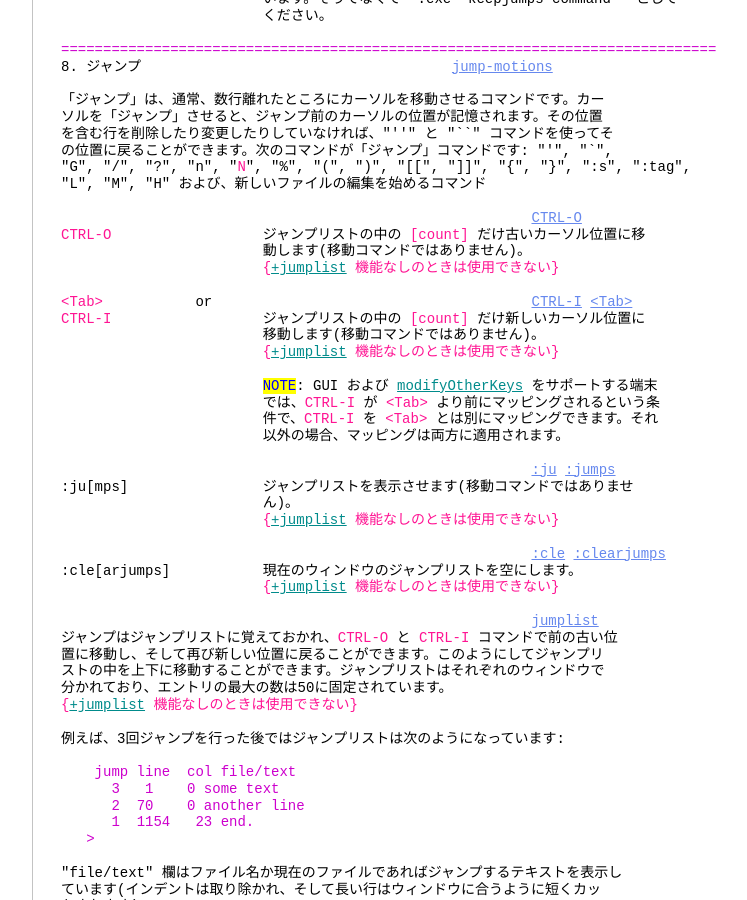
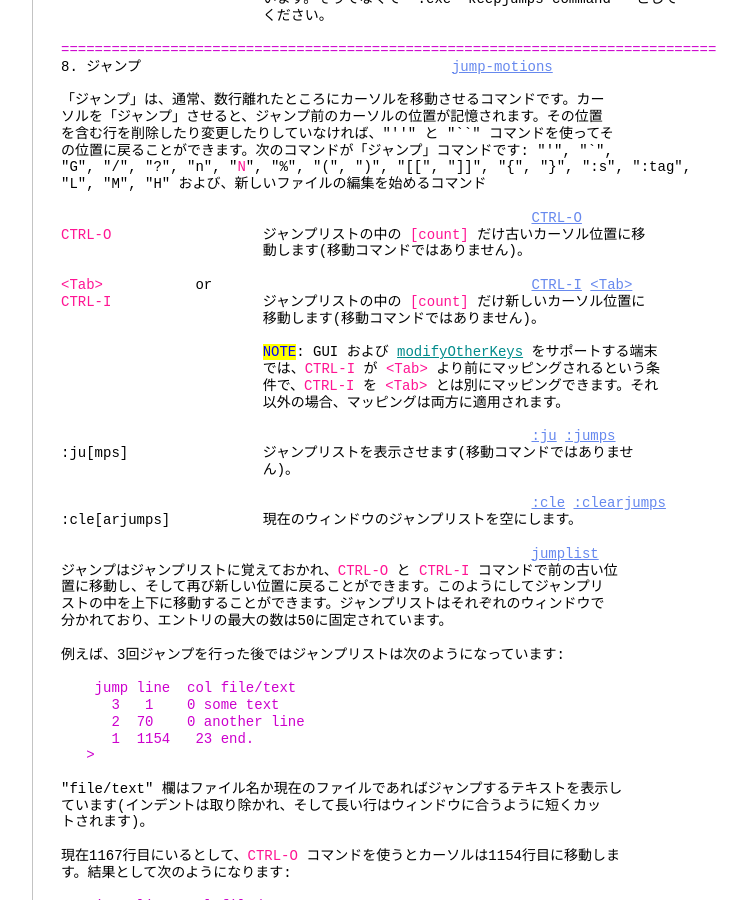
Before and after one commit to vim-jp/vimdoc-ja, a Jekyll site: the page built from motion.html, in a window 1280 px wide and 900 px high, scrolled down 17223 px. Shown: the whole window, without its empty margins (340-1087 px from the left). Built offline with Jekyll 4.4.1, drawn with Linux system fonts in a browser that asks for light colours; nearby versions of some CDN libraries; comment, search, counter and statistics services are not loaded; some of the changed text lies outside the part shown.

Commit message:
Generated by GitHub workflow 1594786627
https://github.com/vim-jp/vimdoc-ja-working/actions/runs/1594786627

```diff
--- a/motion.html
+++ b/motion.html
@@ -3,7 +3,7 @@ layout: vimdoc
 helpname: 'motion'
 ---
 <div id='vimCodeElement'>
-<a class="Constant" href="motion.html" name="motion.txt">motion.txt</a>&nbsp;&nbsp;&nbsp;&nbsp;For&nbsp;<span class="Identifier">Vim バージョン 8.2.</span>&nbsp;&nbsp;Last change: 2021 Dec 04<br>
+<a class="Constant" href="motion.html" name="motion.txt">motion.txt</a>&nbsp;&nbsp;&nbsp;&nbsp;For&nbsp;<span class="Identifier">Vim バージョン 8.2.</span>&nbsp;&nbsp;Last change: 2021 Dec 13<br>
 <br>
 <br>
 &nbsp;&nbsp;&nbsp;&nbsp;&nbsp;&nbsp;&nbsp;&nbsp;&nbsp;&nbsp;&nbsp;&nbsp;&nbsp;&nbsp;&nbsp;&nbsp;&nbsp;&nbsp;<span class="Identifier">VIMリファレンスマニュアル&nbsp;&nbsp;&nbsp;&nbsp;&nbsp;&nbsp; by Bram Moolenaar</span><br>
@@ -1031,12 +1031,10 @@ g'<span class="Special">{mark}</span>&nbsp;&nbsp;g`<span class="Special">{mark}<
 &nbsp;&nbsp;&nbsp;&nbsp;&nbsp;&nbsp;&nbsp;&nbsp;&nbsp;&nbsp;&nbsp;&nbsp;&nbsp;&nbsp;&nbsp;&nbsp;&nbsp;&nbsp;&nbsp;&nbsp;&nbsp;&nbsp;&nbsp;&nbsp;&nbsp;&nbsp;&nbsp;&nbsp;&nbsp;&nbsp;&nbsp;&nbsp;&nbsp;&nbsp;&nbsp;&nbsp;&nbsp;&nbsp;&nbsp;&nbsp;&nbsp;&nbsp;&nbsp;&nbsp;&nbsp;&nbsp;&nbsp;&nbsp;&nbsp;&nbsp;&nbsp;&nbsp;&nbsp;&nbsp;&nbsp;&nbsp;<a class="Constant" href="motion.html#CTRL-O" name="CTRL-O">CTRL-O</a><br>
 <span class="Special">CTRL-O</span>&nbsp;&nbsp;&nbsp;&nbsp;&nbsp;&nbsp;&nbsp;&nbsp;&nbsp;&nbsp;&nbsp;&nbsp;&nbsp;&nbsp;&nbsp;&nbsp;&nbsp;&nbsp;ジャンプリストの中の&nbsp;<span class="Special">[count]</span>&nbsp;だけ古いカーソル位置に移<br>
 &nbsp;&nbsp;&nbsp;&nbsp;&nbsp;&nbsp;&nbsp;&nbsp;&nbsp;&nbsp;&nbsp;&nbsp;&nbsp;&nbsp;&nbsp;&nbsp;&nbsp;&nbsp;&nbsp;&nbsp;&nbsp;&nbsp;&nbsp;&nbsp;動します(移動コマンドではありません)。<br>
-&nbsp;&nbsp;&nbsp;&nbsp;&nbsp;&nbsp;&nbsp;&nbsp;&nbsp;&nbsp;&nbsp;&nbsp;&nbsp;&nbsp;&nbsp;&nbsp;&nbsp;&nbsp;&nbsp;&nbsp;&nbsp;&nbsp;&nbsp;&nbsp;<span class="Special">{</span><a class="Identifier" href="various.html#+jumplist">+jumplist</a><span class="Special">&nbsp;機能なしのときは使用できない}</span><br>
 <br>
 <span class="Special">&lt;Tab&gt;</span>&nbsp;&nbsp;&nbsp;&nbsp;&nbsp;&nbsp;&nbsp;&nbsp;&nbsp;&nbsp; or&nbsp;&nbsp;&nbsp;&nbsp;&nbsp;&nbsp;&nbsp;&nbsp;&nbsp;&nbsp;&nbsp;&nbsp;&nbsp;&nbsp;&nbsp;&nbsp;&nbsp;&nbsp;&nbsp;&nbsp;&nbsp;&nbsp;&nbsp;&nbsp;&nbsp;&nbsp;&nbsp;&nbsp;&nbsp;&nbsp;&nbsp;&nbsp;&nbsp;&nbsp;&nbsp;&nbsp;&nbsp;&nbsp;<a class="Constant" href="motion.html#CTRL-I" name="CTRL-I">CTRL-I</a>&nbsp;<a class="Constant" href="motion.html#<Tab>" name="&lt;Tab&gt;">&lt;Tab&gt;</a><br>
 <span class="Special">CTRL-I</span>&nbsp;&nbsp;&nbsp;&nbsp;&nbsp;&nbsp;&nbsp;&nbsp;&nbsp;&nbsp;&nbsp;&nbsp;&nbsp;&nbsp;&nbsp;&nbsp;&nbsp;&nbsp;ジャンプリストの中の&nbsp;<span class="Special">[count]</span>&nbsp;だけ新しいカーソル位置に<br>
 &nbsp;&nbsp;&nbsp;&nbsp;&nbsp;&nbsp;&nbsp;&nbsp;&nbsp;&nbsp;&nbsp;&nbsp;&nbsp;&nbsp;&nbsp;&nbsp;&nbsp;&nbsp;&nbsp;&nbsp;&nbsp;&nbsp;&nbsp;&nbsp;移動します(移動コマンドではありません)。<br>
-&nbsp;&nbsp;&nbsp;&nbsp;&nbsp;&nbsp;&nbsp;&nbsp;&nbsp;&nbsp;&nbsp;&nbsp;&nbsp;&nbsp;&nbsp;&nbsp;&nbsp;&nbsp;&nbsp;&nbsp;&nbsp;&nbsp;&nbsp;&nbsp;<span class="Special">{</span><a class="Identifier" href="various.html#+jumplist">+jumplist</a><span class="Special">&nbsp;機能なしのときは使用できない}</span><br>
 <br>
 &nbsp;&nbsp;&nbsp;&nbsp;&nbsp;&nbsp;&nbsp;&nbsp;&nbsp;&nbsp;&nbsp;&nbsp;&nbsp;&nbsp;&nbsp;&nbsp;&nbsp;&nbsp;&nbsp;&nbsp;&nbsp;&nbsp;&nbsp;&nbsp;<span class="Todo">NOTE</span>: GUI および&nbsp;<a class="Identifier" href="map.html#modifyOtherKeys">modifyOtherKeys</a>&nbsp;をサポートする端末<br>
 &nbsp;&nbsp;&nbsp;&nbsp;&nbsp;&nbsp;&nbsp;&nbsp;&nbsp;&nbsp;&nbsp;&nbsp;&nbsp;&nbsp;&nbsp;&nbsp;&nbsp;&nbsp;&nbsp;&nbsp;&nbsp;&nbsp;&nbsp;&nbsp;では、<span class="Special">CTRL-I</span>&nbsp;が&nbsp;<span class="Special">&lt;Tab&gt;</span>&nbsp;より前にマッピングされるという条<br>
@@ -1046,18 +1044,15 @@ g'<span class="Special">{mark}</span>&nbsp;&nbsp;g`<span class="Special">{mark}<
 &nbsp;&nbsp;&nbsp;&nbsp;&nbsp;&nbsp;&nbsp;&nbsp;&nbsp;&nbsp;&nbsp;&nbsp;&nbsp;&nbsp;&nbsp;&nbsp;&nbsp;&nbsp;&nbsp;&nbsp;&nbsp;&nbsp;&nbsp;&nbsp;&nbsp;&nbsp;&nbsp;&nbsp;&nbsp;&nbsp;&nbsp;&nbsp;&nbsp;&nbsp;&nbsp;&nbsp;&nbsp;&nbsp;&nbsp;&nbsp;&nbsp;&nbsp;&nbsp;&nbsp;&nbsp;&nbsp;&nbsp;&nbsp;&nbsp;&nbsp;&nbsp;&nbsp;&nbsp;&nbsp;&nbsp;&nbsp;<a class="Constant" href="motion.html#:ju" name=":ju">:ju</a>&nbsp;<a class="Constant" href="motion.html#:jumps" name=":jumps">:jumps</a><br>
 :ju[mps]&nbsp;&nbsp;&nbsp;&nbsp;&nbsp;&nbsp;&nbsp;&nbsp;&nbsp;&nbsp;&nbsp;&nbsp;&nbsp;&nbsp;&nbsp;&nbsp;ジャンプリストを表示させます(移動コマンドではありませ<br>
 &nbsp;&nbsp;&nbsp;&nbsp;&nbsp;&nbsp;&nbsp;&nbsp;&nbsp;&nbsp;&nbsp;&nbsp;&nbsp;&nbsp;&nbsp;&nbsp;&nbsp;&nbsp;&nbsp;&nbsp;&nbsp;&nbsp;&nbsp;&nbsp;ん)。<br>
-&nbsp;&nbsp;&nbsp;&nbsp;&nbsp;&nbsp;&nbsp;&nbsp;&nbsp;&nbsp;&nbsp;&nbsp;&nbsp;&nbsp;&nbsp;&nbsp;&nbsp;&nbsp;&nbsp;&nbsp;&nbsp;&nbsp;&nbsp;&nbsp;<span class="Special">{</span><a class="Identifier" href="various.html#+jumplist">+jumplist</a><span class="Special">&nbsp;機能なしのときは使用できない}</span><br>
 <br>
 &nbsp;&nbsp;&nbsp;&nbsp;&nbsp;&nbsp;&nbsp;&nbsp;&nbsp;&nbsp;&nbsp;&nbsp;&nbsp;&nbsp;&nbsp;&nbsp;&nbsp;&nbsp;&nbsp;&nbsp;&nbsp;&nbsp;&nbsp;&nbsp;&nbsp;&nbsp;&nbsp;&nbsp;&nbsp;&nbsp;&nbsp;&nbsp;&nbsp;&nbsp;&nbsp;&nbsp;&nbsp;&nbsp;&nbsp;&nbsp;&nbsp;&nbsp;&nbsp;&nbsp;&nbsp;&nbsp;&nbsp;&nbsp;&nbsp;&nbsp;&nbsp;&nbsp;&nbsp;&nbsp;&nbsp;&nbsp;<a class="Constant" href="motion.html#:cle" name=":cle">:cle</a>&nbsp;<a class="Constant" href="motion.html#:clearjumps" name=":clearjumps">:clearjumps</a><br>
 :cle[arjumps]&nbsp;&nbsp;&nbsp;&nbsp;&nbsp;&nbsp;&nbsp;&nbsp;&nbsp;&nbsp; 現在のウィンドウのジャンプリストを空にします。<br>
-&nbsp;&nbsp;&nbsp;&nbsp;&nbsp;&nbsp;&nbsp;&nbsp;&nbsp;&nbsp;&nbsp;&nbsp;&nbsp;&nbsp;&nbsp;&nbsp;&nbsp;&nbsp;&nbsp;&nbsp;&nbsp;&nbsp;&nbsp;&nbsp;<span class="Special">{</span><a class="Identifier" href="various.html#+jumplist">+jumplist</a><span class="Special">&nbsp;機能なしのときは使用できない}</span><br>
 <br>
 &nbsp;&nbsp;&nbsp;&nbsp;&nbsp;&nbsp;&nbsp;&nbsp;&nbsp;&nbsp;&nbsp;&nbsp;&nbsp;&nbsp;&nbsp;&nbsp;&nbsp;&nbsp;&nbsp;&nbsp;&nbsp;&nbsp;&nbsp;&nbsp;&nbsp;&nbsp;&nbsp;&nbsp;&nbsp;&nbsp;&nbsp;&nbsp;&nbsp;&nbsp;&nbsp;&nbsp;&nbsp;&nbsp;&nbsp;&nbsp;&nbsp;&nbsp;&nbsp;&nbsp;&nbsp;&nbsp;&nbsp;&nbsp;&nbsp;&nbsp;&nbsp;&nbsp;&nbsp;&nbsp;&nbsp;&nbsp;<a class="Constant" href="motion.html#jumplist" name="jumplist">jumplist</a><br>
 ジャンプはジャンプリストに覚えておかれ、<span class="Special">CTRL-O</span>&nbsp;と&nbsp;<span class="Special">CTRL-I</span>&nbsp;コマンドで前の古い位<br>
 置に移動し、そして再び新しい位置に戻ることができます。このようにしてジャンプリ<br>
 ストの中を上下に移動することができます。ジャンプリストはそれぞれのウィンドウで<br>
 分かれており、エントリの最大の数は50に固定されています。<br>
-<span class="Special">{</span><a class="Identifier" href="various.html#+jumplist">+jumplist</a><span class="Special">&nbsp;機能なしのときは使用できない}</span><br>
 <br>
 例えば、3回ジャンプを行った後ではジャンプリストは次のようになっています:<br>
 <br>
@@ -1132,13 +1127,11 @@ g;&nbsp;&nbsp;&nbsp;&nbsp;&nbsp;&nbsp;&nbsp;&nbsp;&nbsp;&nbsp;&nbsp;&nbsp;&nbsp;
 &nbsp;&nbsp;&nbsp;&nbsp;&nbsp;&nbsp;&nbsp;&nbsp;&nbsp;&nbsp;&nbsp;&nbsp;&nbsp;&nbsp;&nbsp;&nbsp;&nbsp;&nbsp;&nbsp;&nbsp;&nbsp;&nbsp;&nbsp;&nbsp;箇所へ移動します。<br>
 &nbsp;&nbsp;&nbsp;&nbsp;&nbsp;&nbsp;&nbsp;&nbsp;&nbsp;&nbsp;&nbsp;&nbsp;&nbsp;&nbsp;&nbsp;&nbsp;&nbsp;&nbsp;&nbsp;&nbsp;&nbsp;&nbsp;&nbsp;&nbsp;それ以上古い変更が無ければエラーメッセージが表示されま<br>
 &nbsp;&nbsp;&nbsp;&nbsp;&nbsp;&nbsp;&nbsp;&nbsp;&nbsp;&nbsp;&nbsp;&nbsp;&nbsp;&nbsp;&nbsp;&nbsp;&nbsp;&nbsp;&nbsp;&nbsp;&nbsp;&nbsp;&nbsp;&nbsp;す。(移動コマンドではありません)<br>
-&nbsp;&nbsp;&nbsp;&nbsp;&nbsp;&nbsp;&nbsp;&nbsp;&nbsp;&nbsp;&nbsp;&nbsp;&nbsp;&nbsp;&nbsp;&nbsp;&nbsp;&nbsp;&nbsp;&nbsp;&nbsp;&nbsp;&nbsp;&nbsp;<span class="Special">{</span><a class="Identifier" href="various.html#+jumplist">+jumplist</a><span class="Special">&nbsp;機能なしのときは使用できない}</span><br>
 <br>
 &nbsp;&nbsp;&nbsp;&nbsp;&nbsp;&nbsp;&nbsp;&nbsp;&nbsp;&nbsp;&nbsp;&nbsp;&nbsp;&nbsp;&nbsp;&nbsp;&nbsp;&nbsp;&nbsp;&nbsp;&nbsp;&nbsp;&nbsp;&nbsp;&nbsp;&nbsp;&nbsp;&nbsp;&nbsp;&nbsp;&nbsp;&nbsp;&nbsp;&nbsp;&nbsp;&nbsp;&nbsp;&nbsp;&nbsp;&nbsp;&nbsp;&nbsp;&nbsp;&nbsp;&nbsp;&nbsp;&nbsp;&nbsp;&nbsp;&nbsp;&nbsp;&nbsp;&nbsp;&nbsp;&nbsp;&nbsp;<a class="Constant" href="motion.html#g," name="g,">g,</a>&nbsp;<a class="Constant" href="motion.html#E663" name="E663">E663</a><br>
 g,&nbsp;&nbsp;&nbsp;&nbsp;&nbsp;&nbsp;&nbsp;&nbsp;&nbsp;&nbsp;&nbsp;&nbsp;&nbsp;&nbsp;&nbsp;&nbsp;&nbsp;&nbsp;&nbsp;&nbsp;&nbsp;&nbsp;変更リスト中の&nbsp;<span class="Special">[count]</span>&nbsp;個後の位置に移動します。<br>
 &nbsp;&nbsp;&nbsp;&nbsp;&nbsp;&nbsp;&nbsp;&nbsp;&nbsp;&nbsp;&nbsp;&nbsp;&nbsp;&nbsp;&nbsp;&nbsp;&nbsp;&nbsp;&nbsp;&nbsp;&nbsp;&nbsp;&nbsp;&nbsp;<a class="Identifier" href="motion.html#g;">g;</a>&nbsp;の逆方向で、あとは同様です。<br>
 &nbsp;&nbsp;&nbsp;&nbsp;&nbsp;&nbsp;&nbsp;&nbsp;&nbsp;&nbsp;&nbsp;&nbsp;&nbsp;&nbsp;&nbsp;&nbsp;&nbsp;&nbsp;&nbsp;&nbsp;&nbsp;&nbsp;&nbsp;&nbsp;(移動コマンドではありません)<br>
-&nbsp;&nbsp;&nbsp;&nbsp;&nbsp;&nbsp;&nbsp;&nbsp;&nbsp;&nbsp;&nbsp;&nbsp;&nbsp;&nbsp;&nbsp;&nbsp;&nbsp;&nbsp;&nbsp;&nbsp;&nbsp;&nbsp;&nbsp;&nbsp;<span class="Special">{</span><a class="Identifier" href="various.html#+jumplist">+jumplist</a><span class="Special">&nbsp;機能なしのときは使用できない}</span><br>
 <br>
 count を使うと、可能な限り前／後にジャンプできます。つまり、&quot;999g;&quot; とすると<br>
 履歴に残っている最初の変更箇所へジャンプできます。変更リストのエントリの数は固<br>
```
